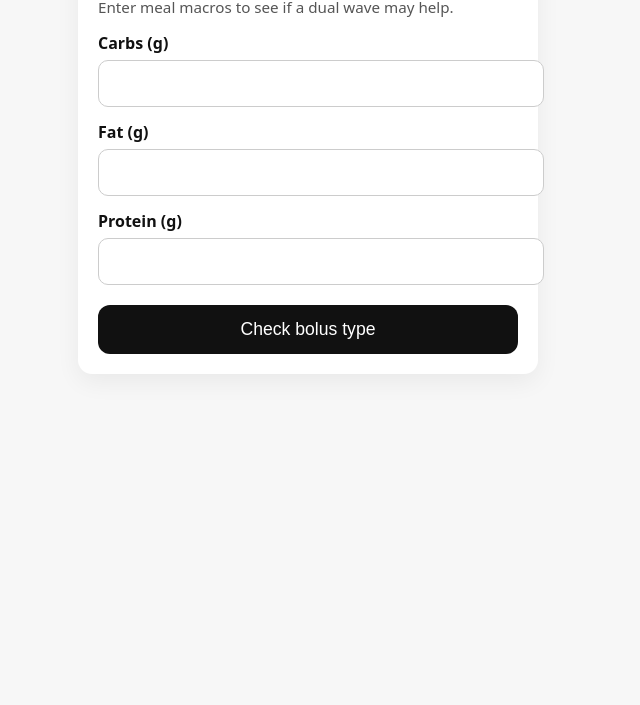
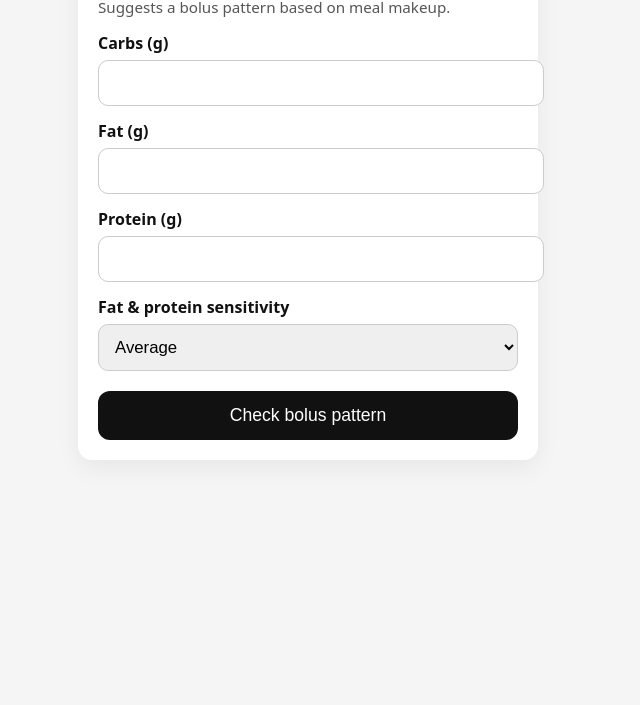
Before and after one commit to sgeridavis/SBP-simple-bolus-planner-, a plain HTML site: page index.html in a window 1280 px wide. Shown: the part 95-800 px from the top of the page, without its empty margins (332-972 px from the left). Drawn offline with Linux system fonts and the light colour scheme.

Commit message:
Rename to Bolus Pattern Helper and update logic

```diff
--- a/index.html
+++ b/index.html
@@ -2,13 +2,13 @@
 <html lang="en">
 <head>
   <meta charset="UTF-8" />
-  <title>Dual Wave Check</title>
+  <title>Bolus Pattern Helper</title>
   <meta name="viewport" content="width=device-width, initial-scale=1" />
 
   <style>
     body {
       font-family: system-ui, -apple-system, sans-serif;
-      background: #f7f7f7;
+      background: #f5f5f5;
       margin: 0;
       padding: 20px;
       color: #111;
@@ -40,10 +40,10 @@
       font-weight: 600;
     }
 
-    input {
+    input, select {
       width: 100%;
       padding: 12px;
-      font-size: 1.1rem;
+      font-size: 1.05rem;
       margin-top: 6px;
       border-radius: 10px;
       border: 1px solid #ccc;
@@ -61,77 +61,104 @@
       cursor: pointer;
     }
 
-    button:active {
-      opacity: 0.85;
-    }
-
     .result {
       margin-top: 20px;
       padding: 16px;
       border-radius: 12px;
       font-size: 1.1rem;
-      font-weight: 600;
       text-align: center;
     }
 
     .straight { background: #e7f7ec; color: #0a6b34; }
-    .borderline { background: #fff5e5; color: #8a5a00; }
     .dual { background: #fdeaea; color: #9b1c1c; }
+
+    .pattern {
+      margin-top: 8px;
+      font-weight: 600;
+      font-size: 1.05rem;
+    }
 
     .note {
       margin-top: 10px;
       font-size: 0.85rem;
       color: #666;
-      text-align: center;
     }
   </style>
 </head>
 
 <body>
   <div class="card">
-    <h1>Dual Wave Check</h1>
-    <p>Enter meal macros to see if a dual wave may help.</p>
+    <h1>Bolus Pattern Helper</h1>
+    <p>Suggests a bolus pattern based on meal makeup.</p>
 
     <label>Carbs (g)</label>
-    <input type="number" id="carbs" inputmode="numeric" />
+    <input type="number" id="carbs" />
 
     <label>Fat (g)</label>
-    <input type="number" id="fat" inputmode="numeric" />
+    <input type="number" id="fat" />
 
     <label>Protein (g)</label>
-    <input type="number" id="protein" inputmode="numeric" />
+    <input type="number" id="protein" />
 
-    <button onclick="checkBolus()">Check bolus type</button>
+    <label>Fat & protein sensitivity</label>
+    <select id="sensitivity">
+      <option value="0.9">Gentler</option>
+      <option value="1.0" selected>Average</option>
+      <option value="1.1">More aggressive</option>
+    </select>
+
+    <button onclick="checkPattern()">Check bolus pattern</button>
 
     <div id="result"></div>
   </div>
 
   <script>
-    function checkBolus() {
-      const carbs = Number(document.getElementById('carbs').value) || 0;
-      const fat = Number(document.getElementById('fat').value) || 0;
-      const protein = Number(document.getElementById('protein').value) || 0;
+    function checkPattern() {
+      const carbs = Number(document.getElementById("carbs").value) || 0;
+      const fat = Number(document.getElementById("fat").value) || 0;
+      const protein = Number(document.getElementById("protein").value) || 0;
+      const sensitivity = Number(document.getElementById("sensitivity").value);
 
       if (carbs === 0) {
         alert("Enter at least carbs.");
         return;
       }
 
-      const slowLoad = fat + (protein * 0.5);
-      const ratio = slowLoad / carbs;
+      // Core heuristic
+      const delayScore = (fat + protein * 0.5) * sensitivity;
+      const ratio = delayScore / carbs;
 
-      const resultDiv = document.getElementById('result');
-      resultDiv.className = "result";
+      const result = document.getElementById("result");
+      result.className = "result";
 
-      if (ratio < 0.6) {
-        resultDiv.textContent = "Straight bolus likely sufficient";
-        resultDiv.classList.add("straight");
-      } else if (ratio < 0.9) {
-        resultDiv.textContent = "Borderline — consider a split";
-        resultDiv.classList.add("borderline");
+      if (ratio < 0.5) {
+        result.classList.add("straight");
+        result.innerHTML = `
+          <div><strong>Straight bolus</strong></div>
+          <div class="pattern">100% upfront</div>
+          <div class="note">Fat/protein unlikely to cause significant delay.</div>
+        `;
+      } else if (ratio < 0.8) {
+        result.classList.add("dual");
+        result.innerHTML = `
+          <div><strong>Dual wave – mild</strong></div>
+          <div class="pattern">70% now / 30% over ~2 hrs</div>
+          <div class="note">Some delayed absorption expected.</div>
+        `;
+      } else if (ratio < 1.1) {
+        result.classList.add("dual");
+        result.innerHTML = `
+          <div><strong>Dual wave – moderate</strong></div>
+          <div class="pattern">60% now / 40% over ~2.5 hrs</div>
+          <div class="note">Fat and protein likely to push glucose later.</div>
+        `;
       } else {
-        resultDiv.textContent = "Dual wave recommended";
-        resultDiv.classList.add("dual");
+        result.classList.add("dual");
+        result.innerHTML = `
+          <div><strong>Dual wave – strong</strong></div>
+          <div class="pattern">50% now / 50% over ~3–4 hrs</div>
+          <div class="note">Heavy delay expected.</div>
+        `;
       }
     }
   </script>
```
